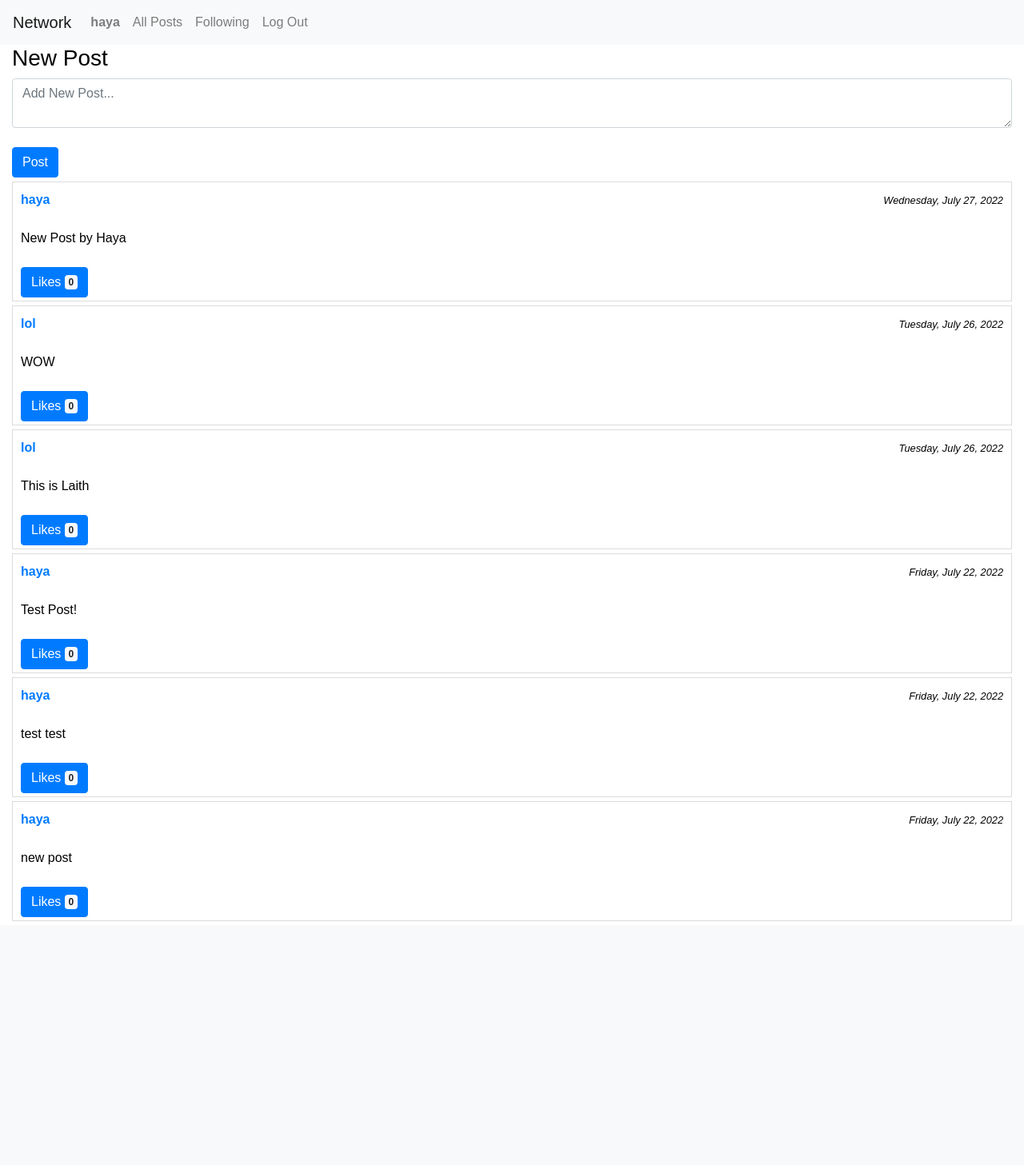
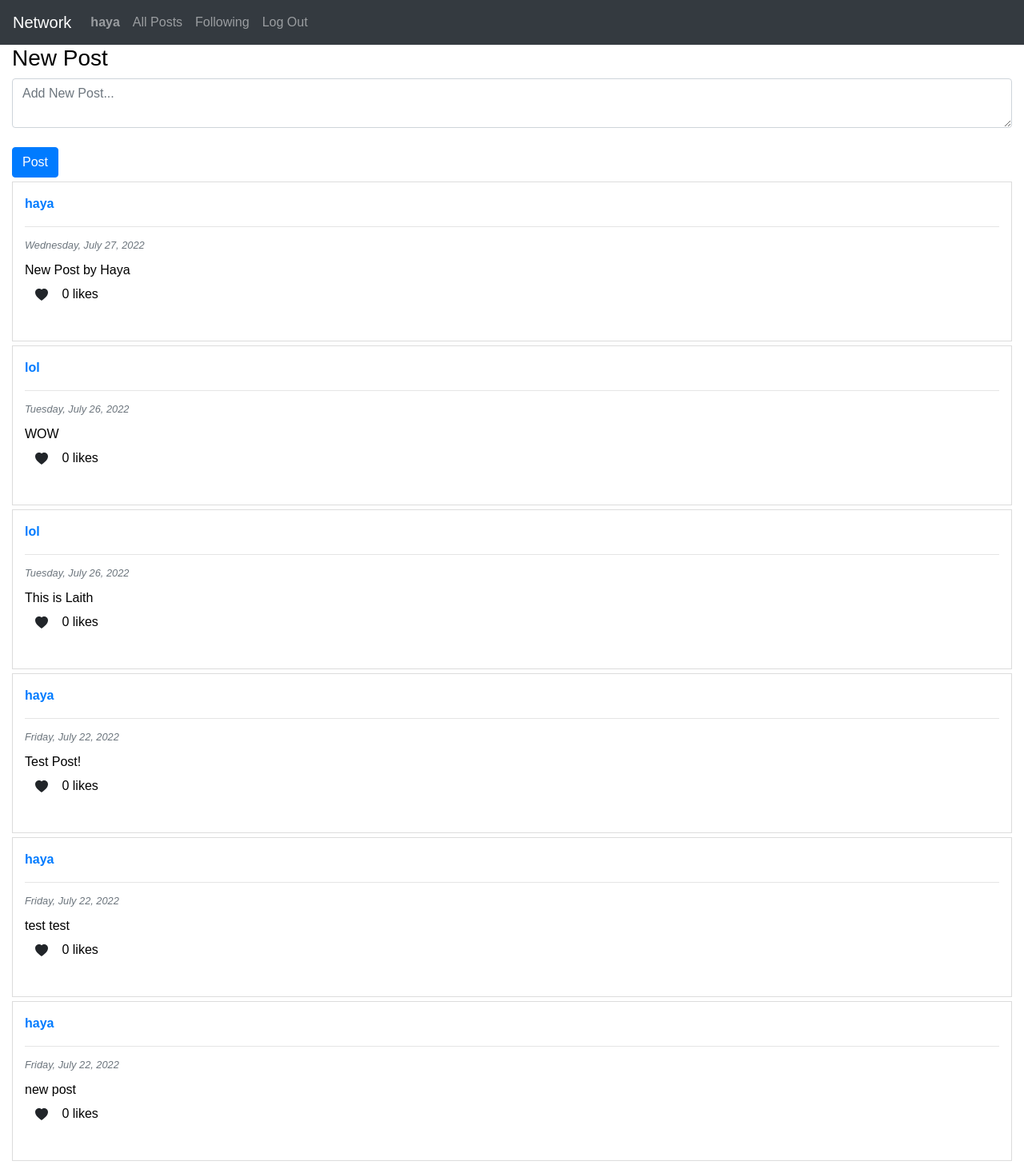
Before and after one commit to HayaaQutaishat/CS50W-Project4-Network, a Django app: page / in a window 1280 px wide. Shown: the whole page at 80% size. Before the commit the page ends 1152 px from the top, so only its background shows below. Run offline with Django 3.2, Linux system fonts and the light colour scheme; a user stored in the database is signed in; data comes from the database, SQL or seed files in the repository; both versions use the stored data as it was after the commit; some libraries are stand-ins or nearby versions.

Commit message:
third commit

```diff
--- a/network/static/network/index.js
+++ b/network/static/network/index.js
@@ -1,14 +1,14 @@
 document.addEventListener('DOMContentLoaded', function() {
 
-    // all posts section
+    // all posts view
     document.querySelector('#all').addEventListener('click', function() {
       document.querySelector('#posts_view').style.display = 'block';
       document.querySelector('#new_post').style.display = 'none';
       document.querySelector('#profile_view').style.display = 'none';
       document.querySelector('#following_posts_view').style.display = 'none';
     });
-
     document.querySelector('#post_form').addEventListener('submit', new_post);
+    // following view
     document.querySelector('#followingg').addEventListener('click', load_following);
 
     function new_post(event) {
@@ -25,17 +25,14 @@ document.addEventListener('DOMContentLoaded', function() {
       .then(result => {
           console.log(result);
           load_new_post(result.post_id);
-          // clear the field after submitiing the form
+          // clear the text area field after submitiing the form
           document.querySelector('#post_text').value = "";
       });
       return false;
     }
     // By default, load all posts
-
     load_posts();
-
 });
-
 
 function load_new_post(post_id) {
 
@@ -46,13 +43,22 @@ function load_new_post(post_id) {
       const post_div = document.createElement('div')
       post_div.className = "post_div";
       post_div.innerHTML = `
-      <span><strong><a id="post_${post.id}" href="">${post.creator}</a></strong></span>
-      <span id="time"><small><em>${post.date}</em></small></span><br><br>
-      <span>${post.post}</span><br><br>
-      <button id="likes" type="button" class="btn btn-primary">
-      Likes <span class="badge badge-light">0</span>
+      <span><strong><a id="post_${post.id}" href="#">${post.creator}</a></strong></span>
+      <hr>
+      <p class="card-subtitle mb-2 text-muted">
+      <small><em>${post.date}</em></small>
+      </p>
+      <span>${post.post}</span><br>
+      <button class="btn like">
+      <svg xmls="http://www.w3.org/2000/svg" width="16" height="16" fill="currentColor" class="bi bi-hear-fill like" viewBox="0 0 16 16">
+          <path fill-rule="evenodd" d="M8 1.314C12.438-3.248 23.534 4.735 8 15-7.534 4.736 3.562-3.248 8 1.314z"/>
+      </svg>
       </button>
+    <span class="margin">
+          0 likes
+    </span>
     `;
+    // preapend: to append element at the top of DOM
     document.querySelector('#posts_view').prepend(post_div);
   });
 }
@@ -64,7 +70,6 @@ function load_posts(){
   // Show posts view
   document.querySelector('#posts_view').style.display = 'block';
 
-
 fetch('/posts')
 .then(response => response.json())
 .then(posts => {
@@ -74,18 +79,24 @@ fetch('/posts')
       post_div.className = "post_div";
       post_div.innerHTML = `
       <span><strong><a id="post_${post.id}" href="#">${post.creator}</a></strong></span>
-      <span id="time"><small><em>${post.date}</em></small></span><br><br>
-      <span>${post.post}</span><br><br>
-      <button id="likes" type="button" class="btn btn-primary">
-      Likes <span class="badge badge-light">0</span>
+      <hr>
+      <p class="card-subtitle mb-2 text-muted">
+      <small><em>${post.date}</em></small>
+      </p>
+      <span>${post.post}</span><br>
+      <button class="btn like">
+      <svg xmls="http://www.w3.org/2000/svg" width="16" height="16" fill="currentColor" class="bi bi-hear-fill like" viewBox="0 0 16 16">
+          <path fill-rule="evenodd" d="M8 1.314C12.438-3.248 23.534 4.735 8 15-7.534 4.736 3.562-3.248 8 1.314z"/>
+      </svg>
       </button>
+    <span class="margin">
+          0 likes
+    </span>
     `;
       document.querySelector('#posts_view').append(post_div);
       document.querySelector(`#post_${post.id}`).addEventListener('click', event => profile(event.target.innerHTML))
     })
-
 });
-
 }
 
 
@@ -96,7 +107,7 @@ function profile(user) {
     document.querySelector('#posts_view').style.display = 'none';
     document.querySelector('#profile_view').style.display = 'block';
 
-
+    // create new div element for profile
     div_profile = document.createElement('div');
     document.querySelector('#profile_view').append(div_profile);
     div_profile.innerHTML = `
@@ -161,9 +172,7 @@ function profile(user) {
           document.querySelector('#profile_view').append(div_post);
         })
 })
-
 }
-
 
 function load_following() {
 
@@ -172,8 +181,6 @@ function load_following() {
   document.querySelector('#new_post').style.display = 'none';
   document.querySelector('#profile_view').style.display = 'none';
   document.querySelector('#following_posts_view').style.display = 'block';
-
-
 
   fetch('/following_posts')
   .then(response => response.json())
--- a/network/static/network/styles.css
+++ b/network/static/network/styles.css
@@ -2,17 +2,12 @@
     border-style: solid;
     border-width: thin;
     border-color: #DCDCDC;
-    height: 150px;
+    height: 200px;
     width: 100%;
-    padding:10px;
+    padding:15px;
     margin-bottom: 5px;
     margin-top: 5px;
 }
-
-#time {
-    float: right;
-}
-
 
 .div_profile {
     border-style: solid;
--- a/network/templates/network/layout.html
+++ b/network/templates/network/layout.html
@@ -18,7 +18,7 @@
     </head>
     <body>
 
-        <nav class="navbar navbar-expand-lg navbar-light bg-light">
+        <nav class="navbar navbar-expand-lg navbar-dark bg-dark">
             <a class="navbar-brand" href="{% url 'index' %}">Network</a>
 
             <div>
--- a/network/views.py
+++ b/network/views.py
@@ -97,6 +97,7 @@ def load_new_post(request, post_id):
 def profile(request, user):
     # clicked on user
     user = User.objects.get(username=user)
+    # user's posts
     user_posts = Post.objects.filter(creator=user).order_by('-date')
 
     posts = []
@@ -105,6 +106,7 @@ def profile(request, user):
 
     # profile of logged in user
     user_profile = Profile.objects.get(user=request.user)
+    # user's following
     x = user_profile.following.all()
     following_status = user in user_profile.following.all()
 
@@ -153,9 +155,9 @@ def follow(request, user):
 
 @login_required
 def following_posts(request):
-    # get profile of logged in user (lol)
+    # get profile of logged in user
     profile = Profile.objects.get(user=request.user)
-    # following of logged in user (haya)
+    # following of logged in user
     users = [user for user in profile.following.all()]
     for u in users:
         posts = Post.objects.filter(creator=u)
```
Also changed, not shown: db.sqlite3.
